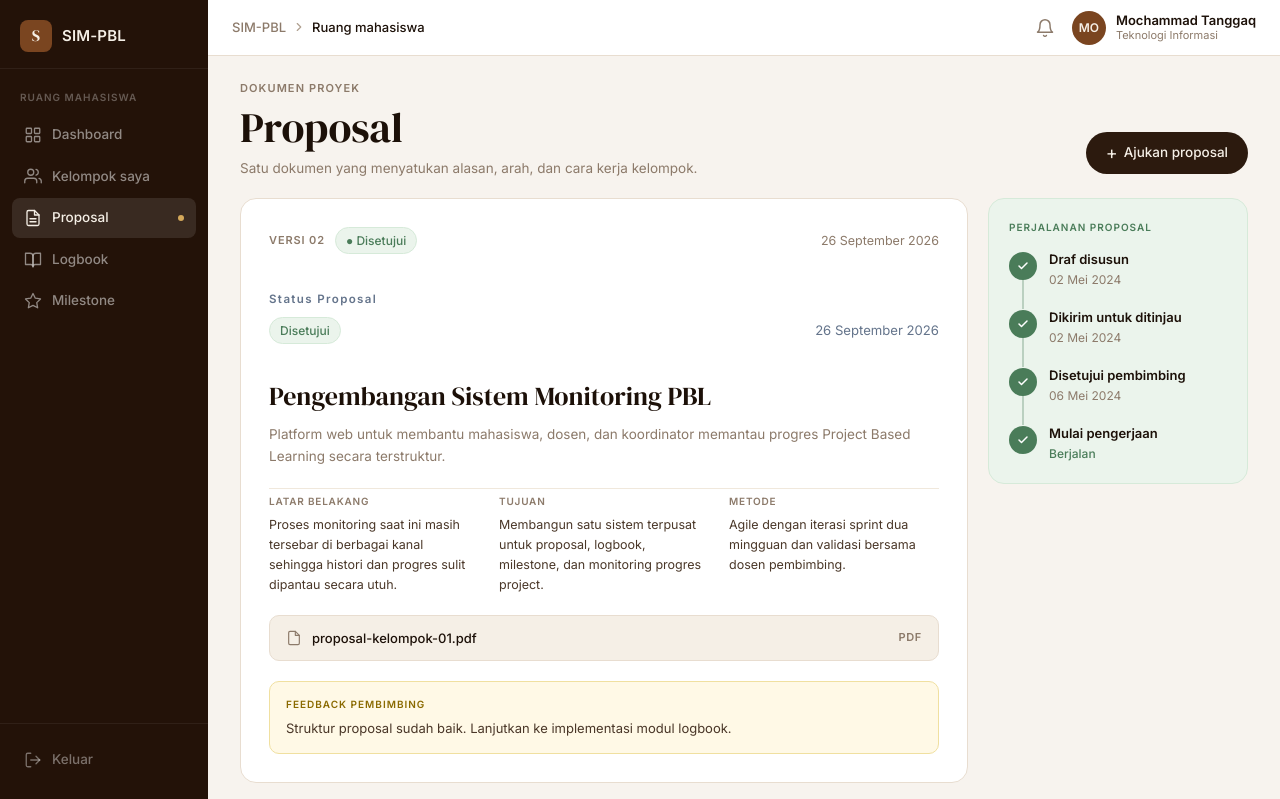
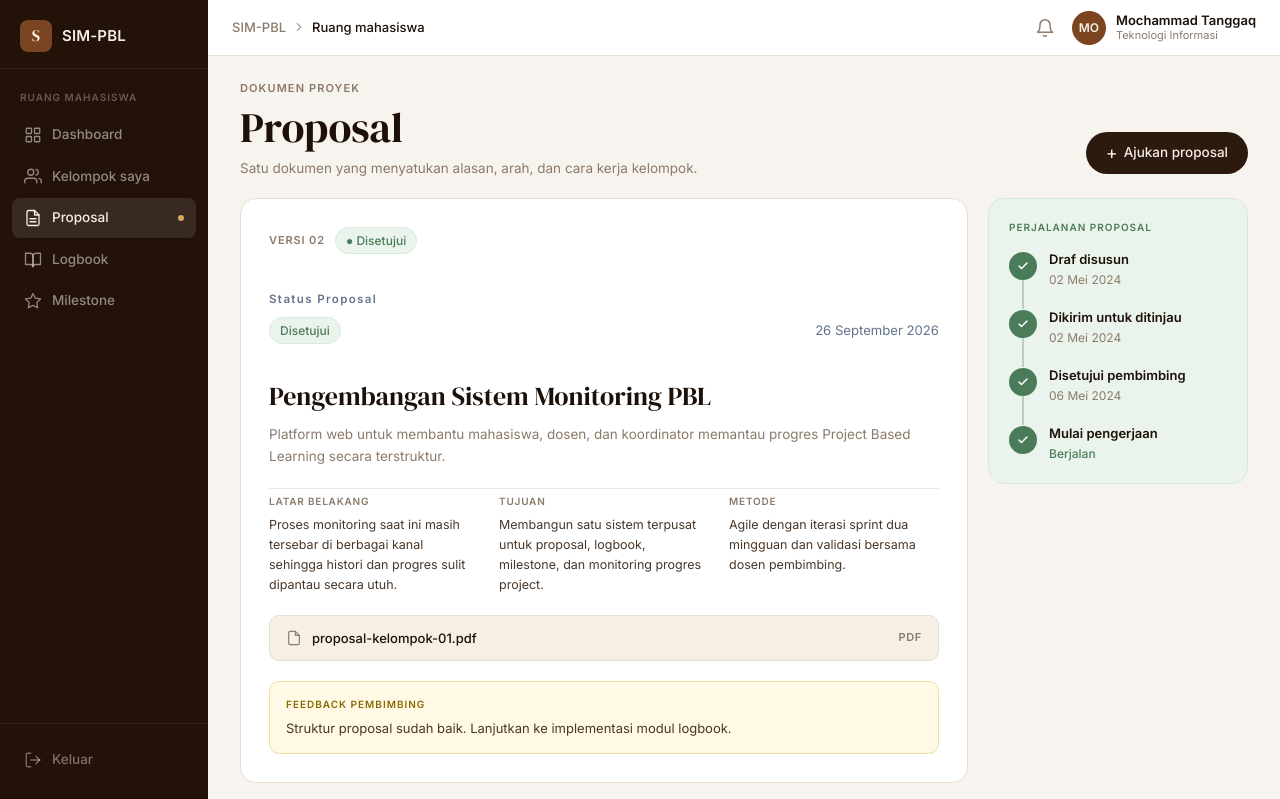
Before and after one commit to adzikraaa/sistemmonitoringpbl, a Laravel app: page /mahasiswa/proposal in a window 1280 px wide. Shown: the top 799 px of the page. Run offline with Laravel 12, Linux system fonts and the light colour scheme; style sheets or scripts are compiled from the project's sources.

Commit message:
Hapus tanggal proposal

```diff
--- a/resources/views/mahasiswa/proposal.blade.php
+++ b/resources/views/mahasiswa/proposal.blade.php
@@ -37,7 +37,6 @@
                     <span class="sim-proposal-card__version">VERSI 02</span>
                     <span class="sim-badge {{ $proposalStatusClass }}">&#9679; {{ $proposalStatus }}</span>
                 </div>
-                <span class="sim-proposal-card__date">{{ $proposalData['tanggal'] ?? '26 September 2026' }}</span>
             </div>
 
             <div class="sim-status-box" style="margin-top: 1rem; margin-bottom: 1rem;">
```
